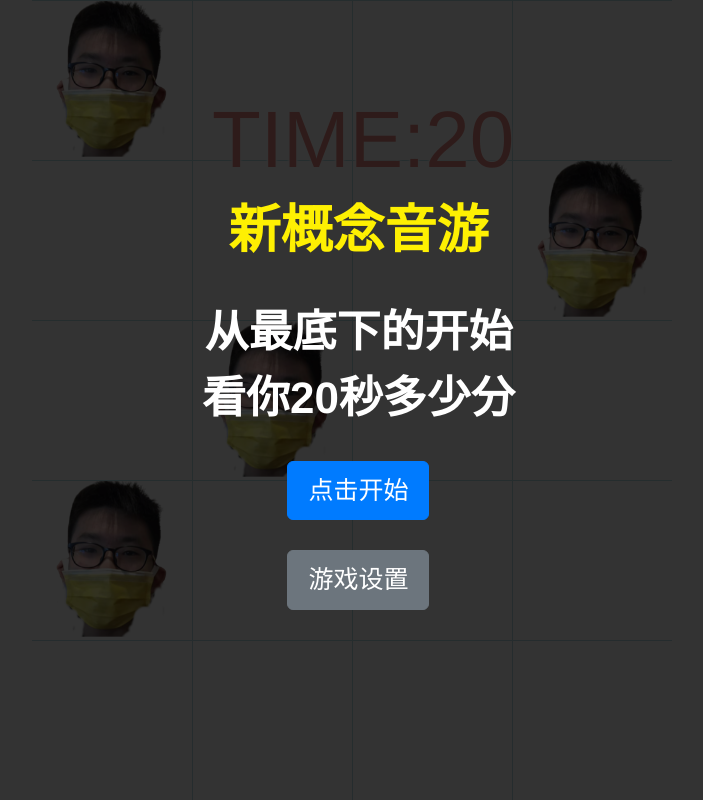
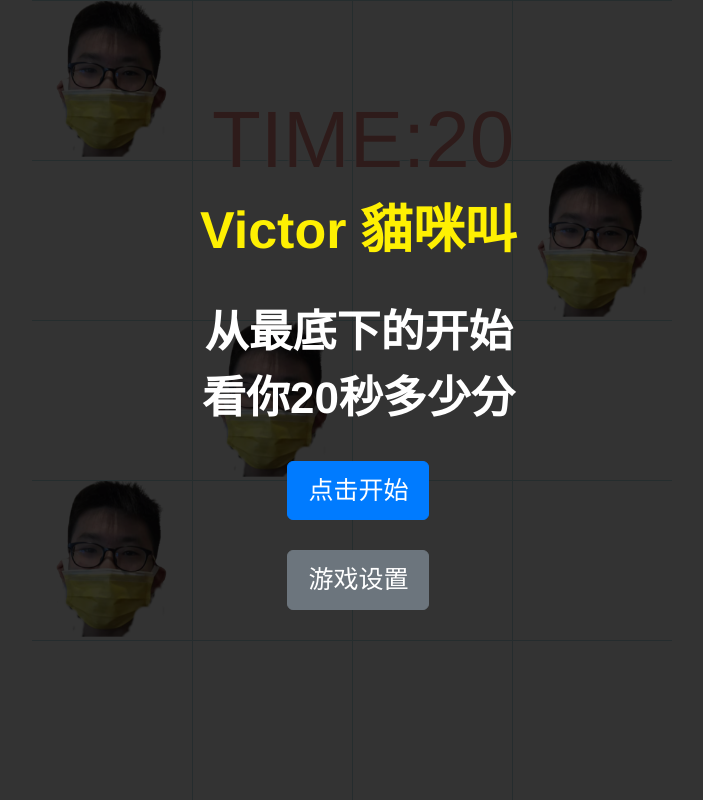
Before and after one commit to quintusabcd/VictorGame, a PHP site: page / in a window 1280 px wide. Shown: the whole page, without its empty margins (288-991 px from the left). Run offline with PHP 8.4, Linux system fonts and the light colour scheme; some libraries are stand-ins or nearby versions.

Commit message:
Update index.php

```diff
--- a/index.php
+++ b/index.php
@@ -2,9 +2,9 @@
 <html>
 
 <head>
-    <title>吃掉小鹿乃</title>
-    <meta itemprop="name" content="吃掉小鹿乃" />
-    <meta itemprop="description" content="新概念音游" />
+    <title>貓咪叫</title>
+    <meta itemprop="name" content="Victor" />
+    <meta itemprop="description" content="Victor 貓咪叫" />
     <meta charset="utf-8" />
     <meta name="viewport" content="initial-scale=1, user-scalable=no, minimum-scale=1.0, maximum-scale=1.0, width=device-width,target-densitydpi=device-dpi" />
     <link rel="stylesheet" href="https://stackpath.bootstrapcdn.com/bootstrap/4.3.1/css/bootstrap.min.css" integrity="sha384-ggOyR0iXCbMQv3Xipma34MD+dH/1fQ784/j6cY/iJTQUOhcWr7x9JvoRxT2MZw1T" crossorigin="anonymous">
@@ -37,7 +37,7 @@
         <div class="welcome-bg FILL"></div>
         <div class="FILL BOX-M" style="position:absolute;top:0;left:0;right:0;bottom:0;z-index:5;">
             <div style="margin:0 8% 0 9%;">
-                <div style="font-size:2.6em; color:#FEF002;">新概念音游</div><br />
+                <div style="font-size:2.6em; color:#FEF002;">Victor 貓咪叫</div><br />
                 <div id="desc" style="display: block;font-size:2.2em; color:#fff; line-height:1.5em;">
                     从最底下的开始<br />
                     看你20秒多少分<br />
@@ -59,7 +59,7 @@
                         <div class="input-group-prepend">
                             <span class="input-group-text" id="basic-addon1">标题</span>
                         </div>
-                        <input type="text" id="title" class="form-control" placeholder="吃掉小鹿乃">
+                        <input type="text" id="title" class="form-control" placeholder="貓咪叫">
                     </div>
                     <div class="input-group mb-3">
                         <div class="input-group-prepend">
```
